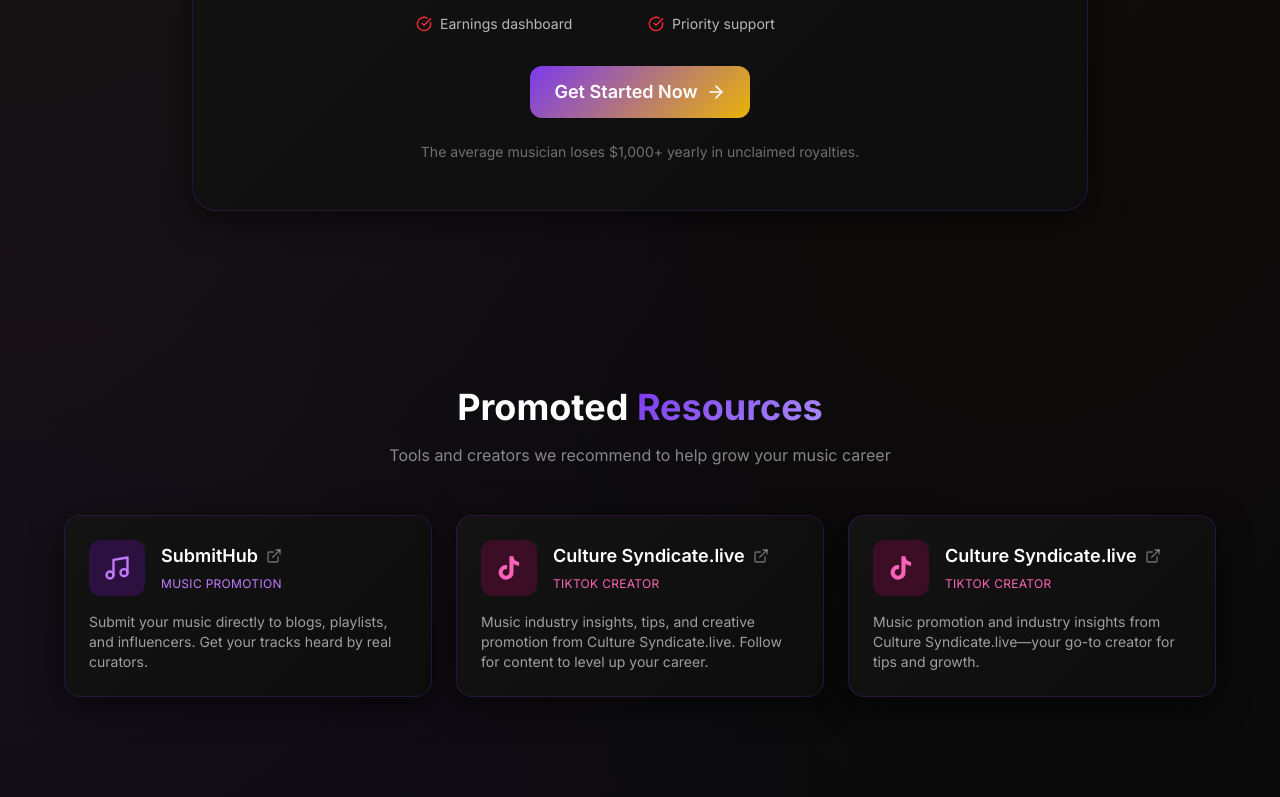
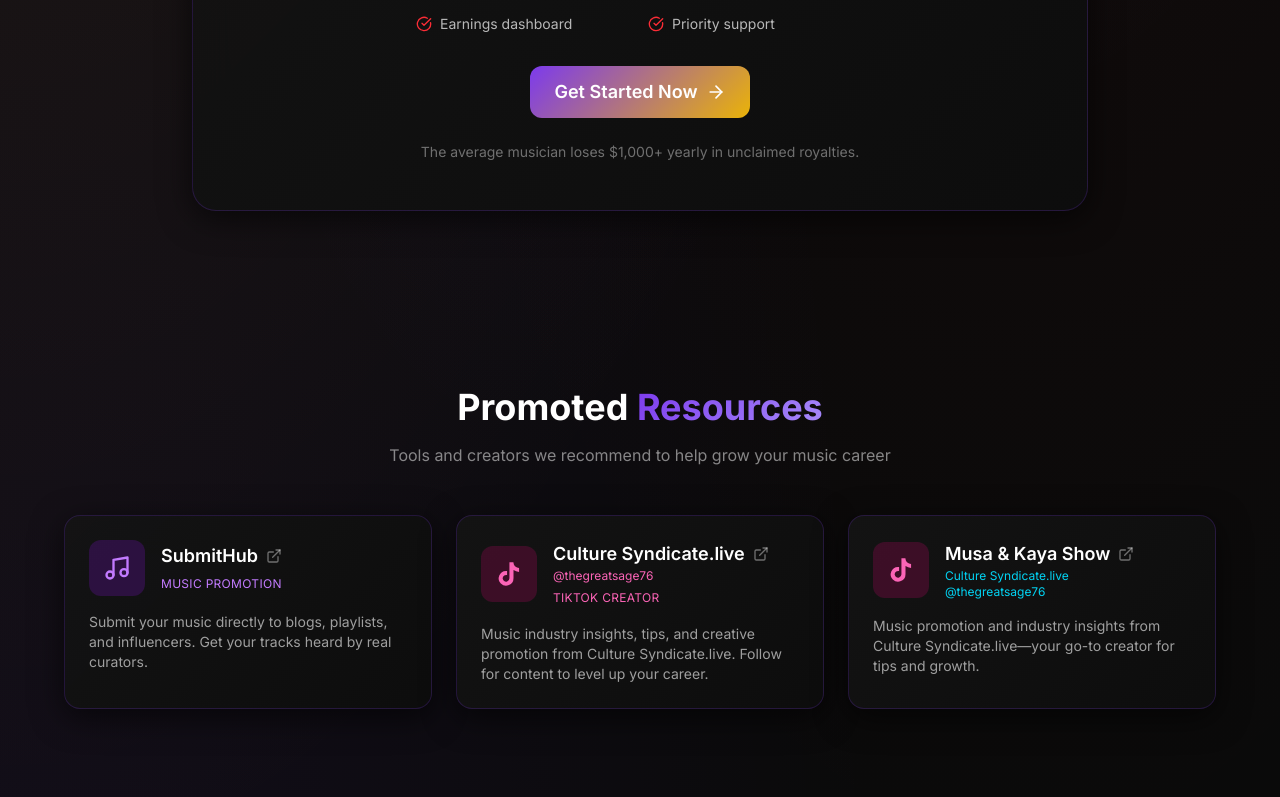
Before and after one commit to sidewayz8solutions/royally-tuned, a React (Vite) app: page / in a window 1280 px wide. Shown: the part 3489-4286 px from the top of the page. Built offline with nearby package versions, Linux system fonts and the light colour scheme; no server answers.

Commit message:
feat: Update TikTok links and descriptions for featured creators

```diff
--- a/src/pages/Home.tsx
+++ b/src/pages/Home.tsx
@@ -331,7 +331,7 @@ export default function Home() {
             {/* Featured TikTok: Culture Syndicate.live */}
             <StaggerItem>
               <a
-                href="https://www.tiktok.com/@culturesyndicate.live"
+                href="https://www.tiktok.com/@thegreatsage76"
                 target="_blank"
                 rel="noopener noreferrer"
                 className="block glass-card rounded-2xl p-6 hover:border-pink-400/40 transition-all group h-full"
@@ -345,6 +345,7 @@ export default function Home() {
                       Culture Syndicate.live
                       <ExternalLink className="w-4 h-4 text-white/40" />
                     </h3>
+                    <div className="text-xs text-pink-400">@thegreatsage76</div>
                     <span className="text-xs text-pink-400 uppercase tracking-wide">TikTok Creator</span>
                   </div>
                 </div>
@@ -355,10 +356,10 @@ export default function Home() {
               </a>
             </StaggerItem>
 
-            {/* Combined partner — link to same TikTok */}
+            {/* Musa & Kaya Show (promoted via Culture Syndicate.live) */}
             <StaggerItem>
               <a
-                href="https://www.tiktok.com/@culturesyndicate.live"
+                href="https://www.tiktok.com/@thegreatsage76"
                 target="_blank"
                 rel="noopener noreferrer"
                 className="block glass-card rounded-2xl p-6 hover:border-pink-400/40 transition-all group h-full"
@@ -369,10 +370,11 @@ export default function Home() {
                   </div>
                   <div>
                     <h3 className="text-lg font-semibold text-white group-hover:text-pink-300 transition-colors flex items-center gap-2">
-                      Culture Syndicate.live
+                      Musa & Kaya Show
                       <ExternalLink className="w-4 h-4 text-white/40" />
                     </h3>
-                    <span className="text-xs text-pink-400 uppercase tracking-wide">TikTok Creator</span>
+                    <div className="text-xs text-cyan-400">Culture Syndicate.live</div>
+                    <div className="text-xs text-cyan-400">@thegreatsage76</div>
                   </div>
                 </div>
                 <p className="text-white/60 text-sm">
```
